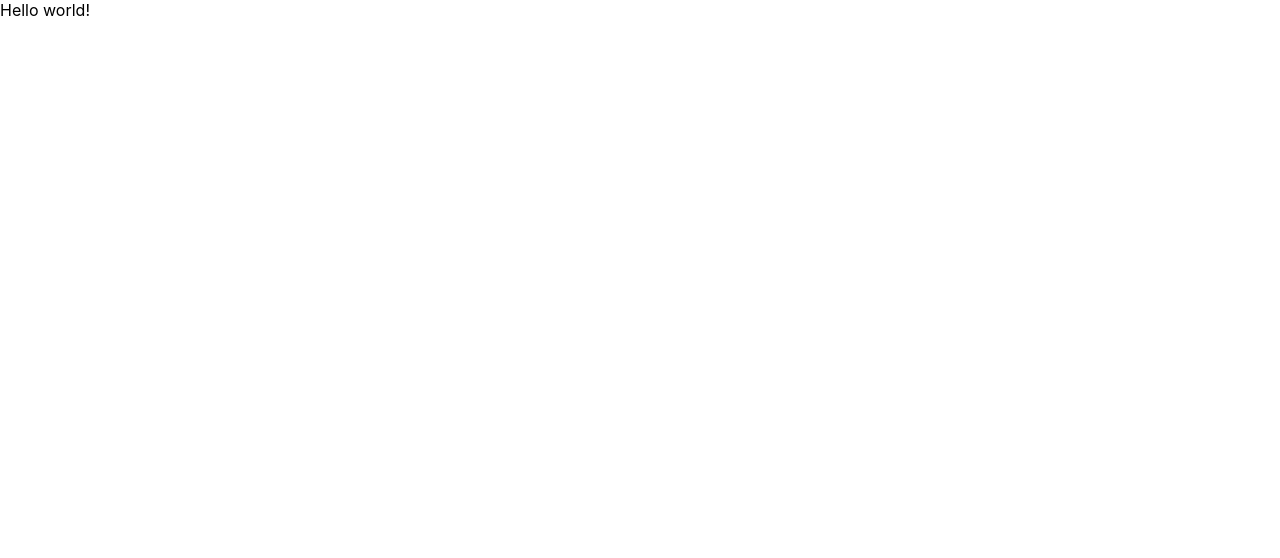
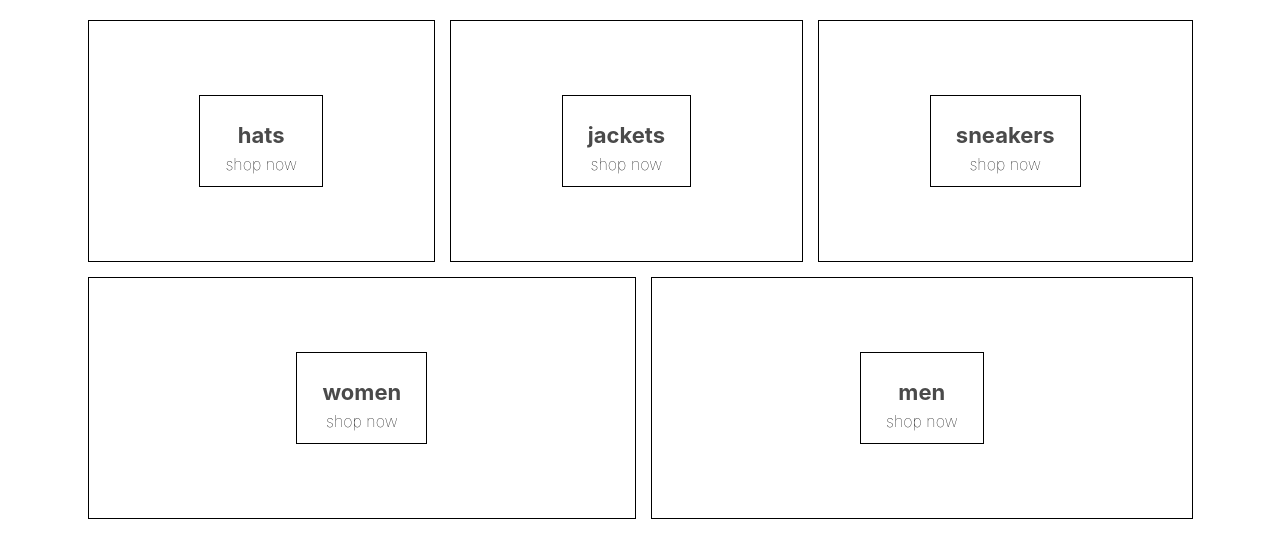
Before and after one commit to rkostevka/e-comerce, a React (Create React App) app: page / in a window 1280 px wide. Shown: the top 558 px of the page. Built offline with nearby package versions, Linux system fonts and the light colour scheme.

Commit message:
Home page, main menu

```diff
--- a/package.json
+++ b/package.json
@@ -6,6 +6,7 @@
     "@testing-library/jest-dom": "^5.15.1",
     "@testing-library/react": "^11.2.7",
     "@testing-library/user-event": "^12.8.3",
+    "node-sass": "^6.0.1",
     "react": "^17.0.2",
     "react-dom": "^17.0.2",
     "react-scripts": "4.0.3",
--- a/src/App.js
+++ b/src/App.js
@@ -1,11 +1,11 @@
 import React from 'react';
-import logo from './logo.svg';
 import './App.css';
+import HomePage from "./components/homepage/homepage.component";
 
 function App() {
   return (
     <div>
-      Hello world!
+      <HomePage />
     </div>
   );
 }
--- /dev/null
+++ b/src/components/homepage/homepage.component.js
@@ -0,0 +1,43 @@
+import React from 'react';
+import './homepage.styles.scss'
+
+const HomePage = () => {
+    return (
+        <div className='homepage'>
+            <div className='directory-menu'>
+                <div className='menu-item'>
+                    <div className='content'>
+                        <h1 className='title'>hats</h1>
+                        <span className='subtitle'>shop now</span>
+                    </div>
+                </div>
+                <div className='menu-item'>
+                    <div className='content'>
+                        <h1 className='title'>jackets</h1>
+                        <span className='subtitle'>shop now</span>
+                    </div>
+                </div>
+                <div className='menu-item'>
+                    <div className='content'>
+                        <h1 className='title'>sneakers</h1>
+                        <span className='subtitle'>shop now</span>
+                    </div>
+                </div>
+                <div className='menu-item'>
+                    <div className='content'>
+                        <h1 className='title'>women</h1>
+                        <span className='subtitle'>shop now</span>
+                    </div>
+                </div>
+                <div className='menu-item'>
+                    <div className='content'>
+                        <h1 className='title'>men</h1>
+                        <span className='subtitle'>shop now</span>
+                    </div>
+                </div>
+            </div>
+        </div>
+    );
+};
+
+export default HomePage;
--- /dev/null
+++ b/src/components/homepage/homepage.styles.css
@@ -0,0 +1,49 @@
+.homepage {
+  display: flex;
+  flex-direction: column;
+  align-items: center;
+  padding: 20px 80px;
+}
+.homepage .directory-menu {
+  width: 100%;
+  display: flex;
+  flex-wrap: wrap;
+  justify-content: space-between;
+}
+.homepage .directory-menu .menu-item {
+  min-width: 30%;
+  height: 240px;
+  flex: 1 1 auto;
+  display: flex;
+  align-items: center;
+  justify-content: center;
+  border: 1px solid #000;
+  margin: 0 7.5px 15px;
+}
+.homepage .directory-menu .menu-item:first-child {
+  margin-right: 7.5px;
+}
+.homepage .directory-menu .menu-item:last-child {
+  margin-left: 7.5px;
+}
+.homepage .directory-menu .menu-item .content {
+  height: 90px;
+  padding: 0 25px;
+  display: flex;
+  flex-direction: column;
+  align-items: center;
+  justify-content: center;
+  border: 1px solid #000;
+}
+.homepage .directory-menu .menu-item .content .title {
+  font-weight: bold;
+  margin-bottom: 6px;
+  font-size: 22px;
+  color: #4a4a4a;
+}
+.homepage .directory-menu .menu-item .content .subtitle {
+  font-weight: lighter;
+  font-size: 16px;
+}
+
+/*# sourceMappingURL=homepage.styles.css.map */
--- /dev/null
+++ b/src/components/homepage/homepage.styles.scss
@@ -0,0 +1,55 @@
+.homepage {
+  display: flex;
+  flex-direction: column;
+  align-items: center;
+  padding: 20px 80px;
+
+  .directory-menu {
+    width: 100%;
+    display: flex;
+    flex-wrap: wrap;
+    justify-content: space-between;
+
+    .menu-item {
+      min-width: 30%;
+      height: 240px;
+      flex: 1 1 auto;
+      display: flex;
+      align-items: center;
+      justify-content: center;
+      border: 1px solid #000;
+      margin: 0 7.5px 15px;
+
+      &:first-child {
+        margin-right: 7.5px;
+      }
+
+      &:last-child {
+        margin-left: 7.5px;
+      }
+
+      .content {
+        height: 90px;
+        padding: 0 25px;
+        display: flex;
+        flex-direction: column;
+        align-items: center;
+        justify-content: center;
+        border: 1px solid #000;
+
+        .title {
+          font-weight: bold;
+          margin-bottom: 6px;
+          font-size: 22px;
+          color: #4a4a4a;
+        }
+
+        .subtitle {
+          font-weight: lighter;
+          font-size: 16px;
+
+        }
+      }
+    }
+  }
+}
```
Also changed, not shown: 2 other files (tests, documents, lock files or other folders).
